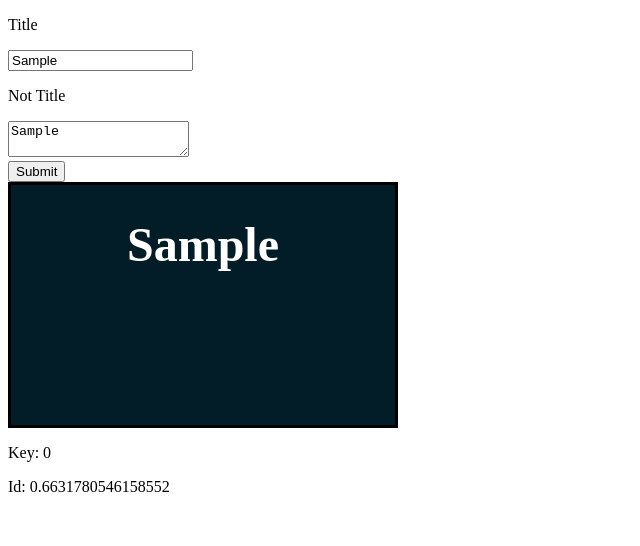
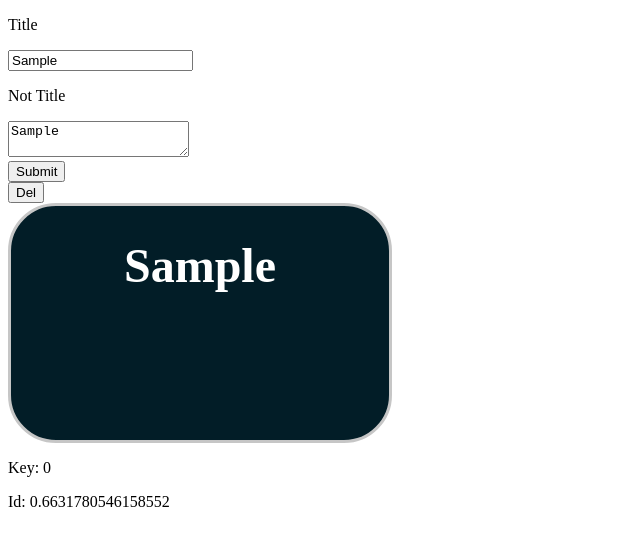
Before and after one commit to ota200/flashcards, a React (Create React App) app: page / in a window 1280 px wide. Both pictures are taken after typing "Sample", "Sample" into the empty fields and a click on the button "Submit". Shown: the top 546 px of the page, without its empty margins (0-640 px from the left). Built offline with nearby package versions, Linux system fonts and the light colour scheme.

Commit message:
card changes

```diff
--- a/src/App.css
+++ b/src/App.css
@@ -1,16 +1,23 @@
-
+* {
+    box-sizing: border-box;
+}
 
 .base {
     display: flex;
-    flex-direction: column;
+    flex-wrap: nowrap;
+    overflow-x: auto;
+    -webkit-overflow-scrolling: touch;
+    -ms-overflow-style: -ms-autohiding-scrollbar;
+    width:100%;
+    height:100%;
 }
 
 .container {
     background-color: transparent;
-    border-style:solid;
     width:30vw;
     height:30vh;
     perspective: 1000px;
+    flex: 0 0 auto;
 
 }
 
@@ -20,9 +27,10 @@
     height: 100%;
     text-align: center;
     transform-style: preserve-3d;
-    display: flex;
-    flex-direction: column;
+    border-radius: 3rem;
+    position: absolute;
 
+    border-color: #C6C6C6;
 
 }
 
@@ -33,6 +41,9 @@
     width:100%;
     height: 100%;
     overflow-wrap: break-word;
+    border: solid;
+    border-radius: 3rem;
+    border-color: #C6C6C6;
 
 }
 
--- a/src/Componets/Words.jsx
+++ b/src/Componets/Words.jsx
@@ -10,7 +10,6 @@ export default function Word() {
     const [list,setList] = useState([])
 
     const [numbers,setNumber] = useState(0)
-
 
     const addCard =  (e) => {
       e.preventDefault()
@@ -35,6 +34,16 @@ export default function Word() {
 
     const delCard = id => {
       setList(list.filter(item => item.id !== id))
+
+
+
+    /*  for ( let x in list){
+        x++
+        console.log(list[x])
+        setList(list.filter(item => item.id ))
+
+
+      }*/
     }
 
     return (
@@ -54,20 +63,21 @@ export default function Word() {
         </div>
 
         <button onClick={addCard}>Submit</button>
-
-        <div className="base">
+        <div className="base" id="base">
         {list.map(item => {
           return (
             <div key={item.key} id={item.id}>
 
-
-              <Card  title={item.title} info={item.para} > <button id={item.id} onClick={() => delCard(item.id)}>Del</button> </Card>
+              <button id={item.id} onClick={() => delCard(item.id)}>Del</button>
+              <Card  title={item.title} info={item.para} > </Card>
               <p>Key: {item.key}</p>
               <p>Id: {item.id}</p>
 
             </div>
+
           )
         })}
+
 
         </div>
 
```
